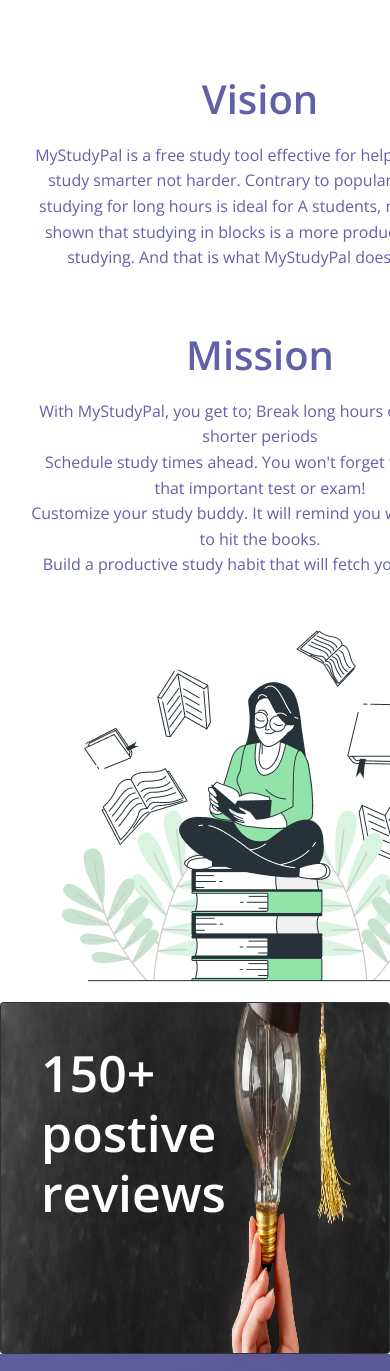
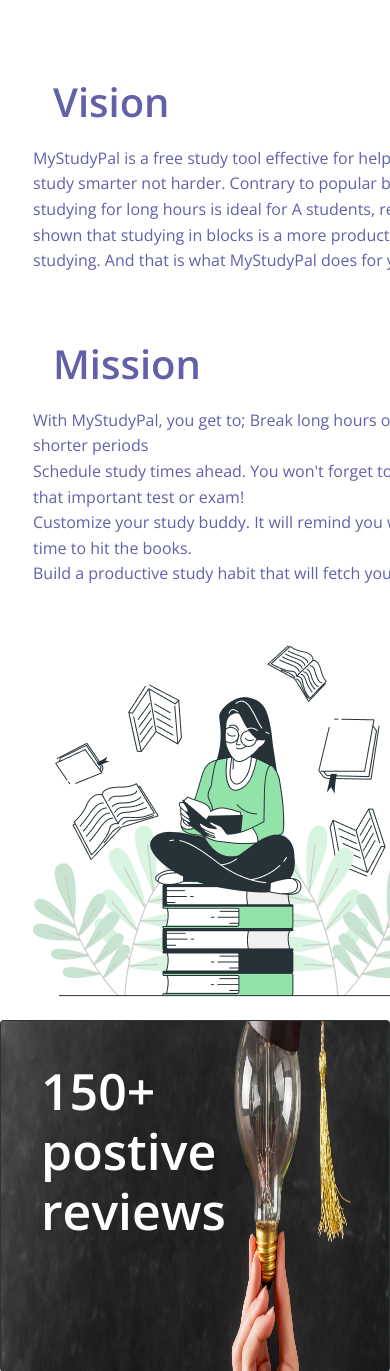
Before and after one commit to Kha-lil/My-Study-Pal, a PHP site: page /about-us/about.html in a window 390 px wide. Shown: the part 149-1520 px from the top of the page. Run offline with PHP 8.4, Linux system fonts and the light colour scheme.

Commit message:
Update style.css

```diff
--- a/about-us/Style/style.css
+++ b/about-us/Style/style.css
@@ -275,8 +275,14 @@ footer {
     overflow-x: hidden;
   }
 
+  .card-title {
+    text-align: left;
+  }
+
+
   .card-body {
-    padding: 0;
+    padding: 3px;
+    text-align: left;
   }
 
 
```
